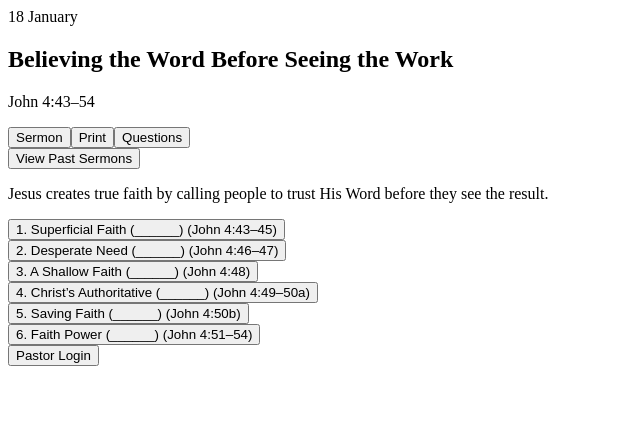
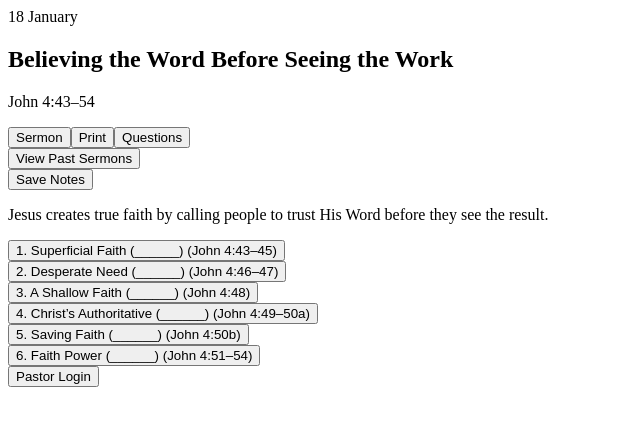
Before and after one commit to hbcmo/harmony-sermon-notes, a React (Vite) app: page / in a window 1280 px wide. Shown: the top 426 px of the page, without its empty margins (0-640 px from the left). Built offline with nearby package versions, Linux system fonts and the light colour scheme.

Commit message:
Update App.tsx

```diff
--- a/src/App.tsx
+++ b/src/App.tsx
@@ -182,7 +182,7 @@ export default function App() {
 
       {/* Pastor Login */}
       {!isAdmin && (
-        <div className="mt-8 text-center">
+        <div className="mt-24 text-center">
           <button
             onClick={() => setShowLogin(true)}
             className="text-xs text-gray-400 hover:text-gray-600 underline"
@@ -400,6 +400,14 @@ function SermonView({ sermon, sermons, openPastModal }: any) {
     localStorage.setItem(storageKey, JSON.stringify(notes));
   }, [notes, storageKey]);
 
+  const [saveStatus, setSaveStatus] = useState<'idle' | 'saved'>('idle');
+
+  const handleSaveNotes = () => {
+    localStorage.setItem(storageKey, JSON.stringify(notes));
+    setSaveStatus('saved');
+    setTimeout(() => setSaveStatus('idle'), 2000);
+  };
+
   const handleTap = (i: number) => {
     setRevealed({ ...revealed, [i]: true });
     setOpen(open === i ? null : i);
@@ -437,6 +445,18 @@ function SermonView({ sermon, sermons, openPastModal }: any) {
         >
           View Past Sermons
         </button>
+      </div>
+
+      <div className="text-center mb-6">
+        <button
+          onClick={handleSaveNotes}
+          className="px-4 py-2 bg-green-600 text-white rounded"
+        >
+          Save Notes
+        </button>
+        {saveStatus === 'saved' && (
+          <div className="mt-2 text-sm text-green-700">Notes saved</div>
+        )}
       </div>
 
       {/* Sermon Mode */}
```
